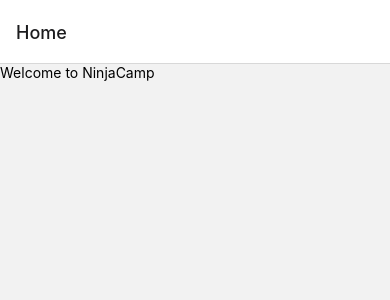
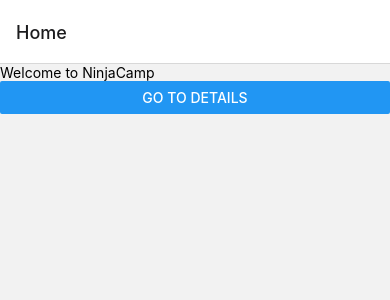
Before and after one commit to yasserelmalouani/NinjaCamp, a React Native app: screen / in a window 390 px wide. Shown: the top 300 px of the page. Built offline with nearby package versions, Linux system fonts and the light colour scheme.

Commit message:
feat: added navigation to details

```diff
--- a/src/ui/screens/home/home.screen.tsx
+++ b/src/ui/screens/home/home.screen.tsx
@@ -1,12 +1,19 @@
-import React from 'react';
-import {SafeAreaView, Text} from 'react-native';
+import React, {useCallback} from 'react';
+import {Button, SafeAreaView, Text} from 'react-native';
+import {NativeStackNavigationProp} from '@react-navigation/native-stack';
 
-type Props = {};
+type Props = {
+  navigation: NativeStackNavigationProp<any>;
+};
 
-export const HomeScreen: React.FC<Props> = () => {
+export const HomeScreen: React.FC<Props> = ({navigation}) => {
+  const goToDetails = useCallback(() => {
+    navigation.navigate('Details');
+  }, [navigation]);
   return (
     <SafeAreaView>
       <Text>Welcome to NinjaCamp</Text>
+      <Button title="Go to Details" onPress={goToDetails} />
     </SafeAreaView>
   );
 };
```
